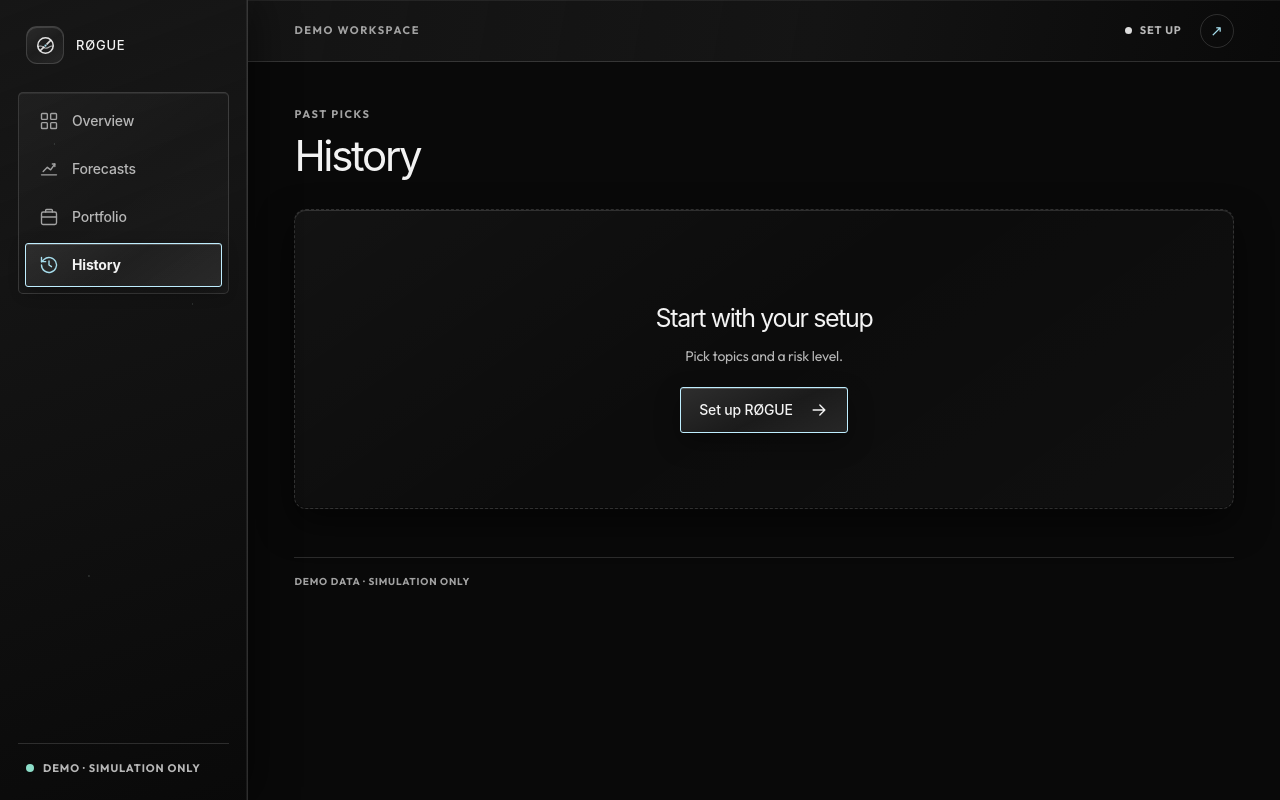
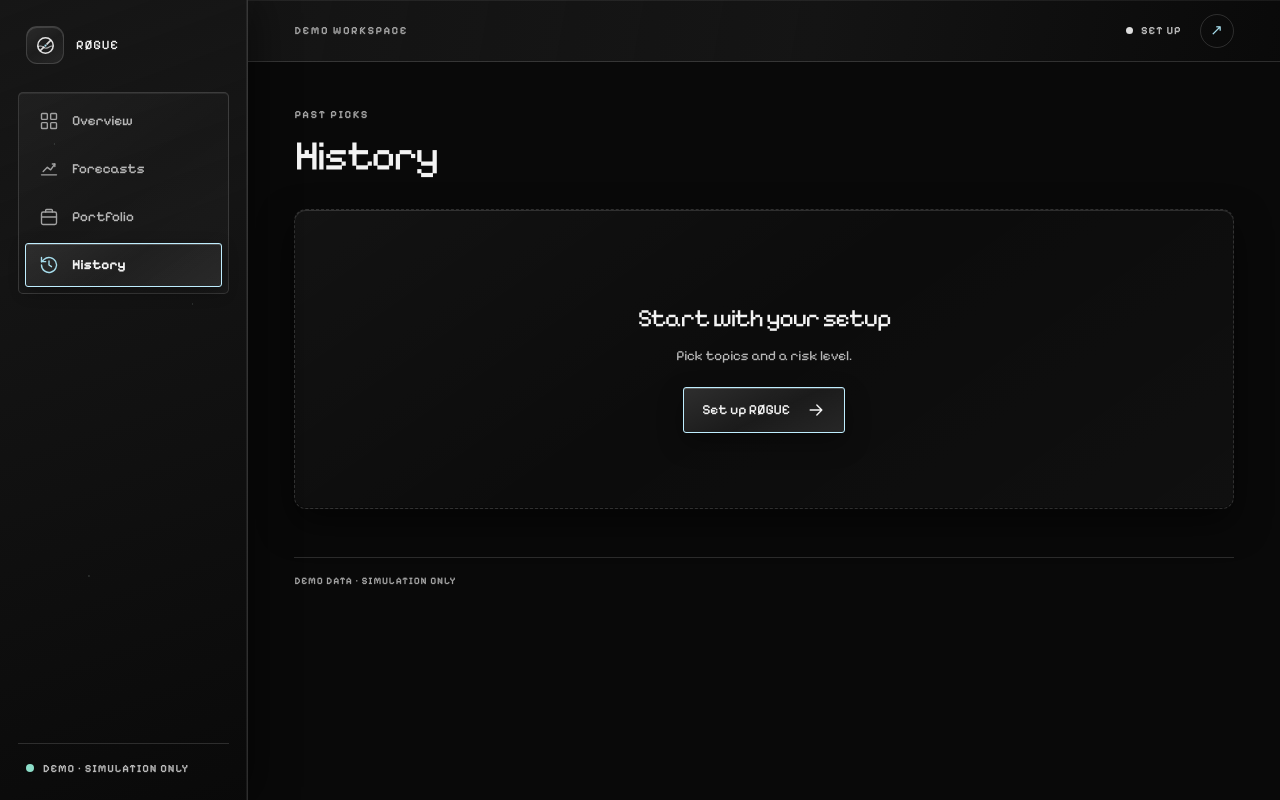
Before and after one commit to anshbalusa-ui/automated-risk-level-betting, a Next.js app: page /history in a window 1280 px wide. Built offline with nearby package versions, Linux system fonts and the light colour scheme.

Commit message:
fix: align type and remove warm demo tint

```diff
--- a/src/app/globals.css
+++ b/src/app/globals.css
@@ -1,7 +1,35 @@
 @import "tailwindcss";
 
-:root { color-scheme:dark; --paper:#090909; --surface:#141414; --raised:#1d1d1d; --ink:#f3f3f3; --muted:#b7b7b7; --quiet:#a2a2a2; --line:#ffffff24; --accent:#a6ddec; --positive:#8cddc8; --warning:#d6d6d6; --negative:#bdbdbd; --font-body:var(--font-rogue-body),"Avenir Next","Helvetica Neue",Arial,sans-serif; --font-display:var(--font-rogue-display),var(--font-rogue-body),"Avenir Next","Helvetica Neue",Arial,sans-serif; --glass-surface:linear-gradient(145deg,#ffffff0b,#ffffff04 48%,#ffffff08); --glass-elevated:linear-gradient(145deg,#ffffff16,#ffffff08 50%,#ffffff0c); --glass-border:#ffffff29; --glass-active:#ffffff8c; --focus:#fff; --glass-shadow:0 12px 30px #0006,inset 0 1px #ffffff18,inset 0 -1px #ffffff08; --glass-blur:blur(16px); }
-@theme inline { --color-background:var(--paper); --color-foreground:var(--ink); --font-sans:var(--font-body); --font-mono:ui-monospace,SFMono-Regular,monospace; }
+:root {
+  color-scheme:dark;
+  --paper:#090c0f;
+  --surface:#11161a;
+  --raised:#171e23;
+  --ink:#f1f6f5;
+  --muted:#aebbbb;
+  --quiet:#859397;
+  --line:#d9e8e81f;
+  --accent:#a6ddec;
+  --positive:#8cddc8;
+  --warning:#d6dfe0;
+  --negative:#bdbfc5;
+  --font-body:var(--font-rogue-body),"Pixelify Sans",sans-serif;
+  --font-display:var(--font-rogue-body),"Pixelify Sans",sans-serif;
+  --font-mono:var(--font-rogue-body),"Pixelify Sans",sans-serif;
+  --glass-surface:linear-gradient(145deg,#ffffff0b,#ffffff04 48%,#ffffff08);
+  --glass-elevated:linear-gradient(145deg,#ffffff16,#ffffff08 50%,#ffffff0c);
+  --glass-border:#d9e8e829;
+  --glass-active:#d8f4f4;
+  --focus:#fff;
+  --glass-shadow:0 12px 30px #0006,inset 0 1px #ffffff18,inset 0 -1px #ffffff08;
+  --glass-blur:blur(16px);
+}
+@theme inline {
+  --color-background:var(--paper);
+  --color-foreground:var(--ink);
+  --font-sans:var(--font-body);
+  --font-mono:var(--font-body);
+}
 * { box-sizing:border-box; }
 html { min-height:100%; background:var(--paper); scroll-behavior:smooth; }
 body { min-height:100vh; margin:0; background:var(--paper); color:var(--ink); font-family:var(--font-body); font-size:15px; line-height:1.55; -webkit-font-smoothing:antialiased; }
@@ -3195,40 +3223,40 @@ html {
 }
 .landing-with-story { overflow:clip; }
 
-/* Analog archive pass: restrained CRT texture and warm, imperfect type. */
+/* Technical archive pass: restrained CRT texture and cool, imperfect type. */
 .landing-editorial {
   background:
-    radial-gradient(circle at 50% 10%,#e8d8bd08,transparent 34%),
-    #0b0a09;
+    radial-gradient(circle at 50% 10%,#c8f2f008,transparent 34%),
+    #090c0f;
 }
 
 .landing-editorial::before {
   background:
-    repeating-linear-gradient(0deg,#f1e8d805 0 1px,transparent 1px 4px),
-    radial-gradient(circle at 50% 18%,#f1e8d805,transparent 32%);
+    repeating-linear-gradient(0deg,#d9e8e805 0 1px,transparent 1px 4px),
+    radial-gradient(circle at 50% 18%,#d9e8e805,transparent 32%);
   opacity:.24;
 }
 
 .hero-video-stage {
   isolation:isolate;
-  background:#0c0b0a;
-  border-color:#e6dac51f;
+  background:#0a0e12;
+  border-color:#d9e8e51f;
 }
 
 
 
 
 .hero-copy-center .sports-eyebrow {
-  color:#a59c8b;
+  color:#91a6aa;
 }
 
 .hero-copy-center .sports-eyebrow i {
-  background:#d2c09a;
-  box-shadow:0 0 0 1px #d2c09a22;
+  background:#a6ddec;
+  box-shadow:0 0 0 1px #a6ddec22;
 }
 
 .hero-copy-center h1 {
-  color:#eee7da;
+  color:#edf5f4;
 }
 
 .hero-copy-center h1 > span,
@@ -3270,7 +3298,7 @@ html {
 .hero-copy-center h1 > span::before,
 .hero-copy-center h1 > em::before,
 .hero-copy-center h1 > b::before {
-  color:#f1e6d3;
+  color:#e6f5f4;
   opacity:.24;
   transform:translate(-1px,-.5px);
   clip-path:inset(8% 0 68% 0);
@@ -3280,7 +3308,7 @@ html {
 .hero-copy-center h1 > span::after,
 .hero-copy-center h1 > em::after,
 .hero-copy-center h1 > b::after {
-  color:#9b8b70;
+  color:#789498;
   opacity:.2;
   transform:translate(1px,.5px);
   clip-path:inset(70% 0 9% 0);
@@ -3288,7 +3316,7 @@ html {
 }
 
 .hero-copy-center h1 em {
-  color:#d8f0ea;
+  color:#bfeeff;
 }
 
 .hero-copy-center h1 b {
@@ -3296,11 +3324,11 @@ html {
 }
 
 .hero-copy-center>p {
-  color:#a9c1be;
+  color:#a9c2c2;
 }
 
 .hero-demo-note {
-  color:#756e61;
+  color:#74878a;
 }
 
 .hero-actions > button {
@@ -3328,11 +3356,11 @@ html {
 }
 
 .landing-secondary {
-  color:#b3aa9a;
+  color:#a6b9bb;
 }
 
 .sports-film {
-  border-color:#e4d9c526;
+  border-color:#d9e8e526;
   box-shadow:0 18px 46px #000a;
 }
 
@@ -3347,37 +3375,10 @@ html {
 
 
 .sports-film figcaption {
-  color:#d2c8b8;
-  background:linear-gradient(180deg,transparent,#080706df 26%,#080706f7 100%);
-}
-
-/* Pixel CRT system: share the landing's archive language with the workspace. */
-:root {
-  --paper:#0b0a09;
-  --surface:#17130f;
-  --raised:#211a13;
-  --ink:#f0e7d8;
-  --muted:#b7ad9d;
-  --quiet:#948a7a;
-  --line:#d8c7a32b;
-  --accent:#d5b474;
-  --positive:#a8c2a5;
-  --warning:#d8b979;
-  --negative:#c89182;
-  --focus:#f0d39a;
-  --glass-surface:linear-gradient(145deg,#e5d1aa16,#ffffff05 48%,#b58d5512);
-  --glass-elevated:linear-gradient(145deg,#f0d8a52b,#ffffff0b 50%,#be91521b);
-  --glass-border:#dec28a45;
-  --glass-active:#f2d59b;
-  --glass-shadow:0 14px 34px #0008,inset 0 1px #fff2,inset 0 -1px #0005;
-  --glass-blur:blur(20px);
-}
-
-body {
-  background:
-    radial-gradient(ellipse at 50% -12%,#3b2b1c 0%,#17120e 38%,#0b0a09 78%);
-  background-attachment:fixed;
-}
+  color:#c6d2d2;
+  background:linear-gradient(180deg,transparent,#070a0ddf 26%,#070a0df7 100%);
+}
+
 
 .landing-editorial,
 .app-frame {
@@ -3433,8 +3434,8 @@ body {
 
 .sidebar {
   z-index:2;
-  border-color:#dec28a45;
-  background:linear-gradient(160deg,#e5d1aa18,#211910e9 32%,#0d0b09ef);
+  border-color:#d9e8e529;
+  background:linear-gradient(160deg,#d9e8e512,#141b20e9 32%,#090c0fef);
   box-shadow:inset -1px 0 #fff1,10px 0 38px #0006;
   backdrop-filter:blur(24px) saturate(.72);
 }
@@ -3446,9 +3447,9 @@ body {
   content:"";
   pointer-events:none;
   background:
-    radial-gradient(circle at 22% 18%,#f4ecdd 0 .6px,transparent 1px),
-    radial-gradient(circle at 78% 38%,#f4ecdd 0 .5px,transparent .9px),
-    radial-gradient(circle at 36% 72%,#f4ecdd 0 .7px,transparent 1.1px);
+    radial-gradient(circle at 22% 18%,#d9f4f0 0 .6px,transparent 1px),
+    radial-gradient(circle at 78% 38%,#d9f4f0 0 .5px,transparent .9px),
+    radial-gradient(circle at 36% 72%,#d9f4f0 0 .7px,transparent 1.1px);
   opacity:.16;
   mix-blend-mode:screen;
 }
@@ -3467,46 +3468,46 @@ body {
 .sidebar nav {
   gap:4px;
   padding:6px;
-  border:1px solid #dec28a2e;
+  border:1px solid #d9e8e52e;
   border-radius:5px;
-  background:#f0d8a508;
+  background:#d9e8e508;
   box-shadow:inset 0 1px #fff1;
 }
 
 .nav-link {
   min-height:44px;
   border-radius:3px;
-  color:#b8ad9b;
+  color:#aebbbb;
   transition:background .2s ease,border-color .2s ease,color .2s ease,transform .2s ease;
 }
 
 .nav-link:hover {
-  border-color:#dec28a45;
-  color:#f0e7d8;
-  background:#f0d8a516;
+  border-color:#d9e8e545;
+  color:#f1f6f5;
+  background:#d9e8e516;
   transform:translateX(1px);
 }
 
 .nav-link.active {
-  border-color:#dec28a68;
-  color:#f6ead4;
-  background:linear-gradient(145deg,#f0d8a52c,#ffffff08 58%,#be91521b);
+  border-color:#d9e8e568;
+  color:#eef8f6;
+  background:linear-gradient(145deg,#d9e8e51c,#ffffff08 58%,#a6ddec1b);
   box-shadow:inset 0 1px #fff3,0 5px 16px #0005;
 }
 
 .nav-index {
-  color:#a99a83;
+  color:#8b9da1;
 }
 
 .nav-link.active .nav-index {
-  color:#e3bd76;
+  color:#a6ddec;
 }
 
 .topbar {
   position:relative;
   z-index:1;
-  border-color:#dec28a45;
-  background:linear-gradient(100deg,#e5d1aa12,#211910dc 55%,#0d0b09dc);
+  border-color:#d9e8e545;
+  background:linear-gradient(100deg,#d9e8e512,#141b20dc 55%,#090c0fdc);
   box-shadow:inset 0 1px #fff1;
   backdrop-filter:blur(22px) saturate(.72);
 }
@@ -3523,7 +3524,7 @@ body {
 
 .stat-card,.panel,.score-card,.onboard-card,.scan-panel,.scan-card,.metric-notes,.empty-state,
 .forecast-list,.table-scroll {
-  border-color:#dec28a45;
+  border-color:#d9e8e545;
   background:var(--glass-surface);
   box-shadow:var(--glass-shadow);
   backdrop-filter:var(--glass-blur) saturate(.78);
@@ -3531,17 +3532,17 @@ body {
 
 .forecast-row:hover,
 .forecast-row:focus-visible {
-  background:linear-gradient(100deg,#f0d8a51e,#ffffff08 52%,#be915215);
+  background:linear-gradient(100deg,#d9e8e51e,#ffffff08 52%,#a6ddec15);
 }
 
 .page-footer {
-  color:#8f826e;
+  color:#829397;
 }
 
 
 @media (max-width:700px) {
   .sidebar {
-    background:linear-gradient(100deg,#211910f5,#0d0b09f5);
+    background:linear-gradient(100deg,#141b20f5,#090c0ff5);
   }
 
   .sidebar nav {
@@ -3568,8 +3569,8 @@ body {
 
 .landing-editorial {
   background:
-    radial-gradient(circle at 50% 10%,#e8d8bd08,transparent 34%),
-    rgba(11,10,9,.70);
+    radial-gradient(circle at 50% 10%,#c8f2f008,transparent 34%),
+    rgba(9,12,15,.70);
 }
 
 
@@ -3585,7 +3586,7 @@ body {
   inset:0;
   display:block;
   pointer-events:none;
-  background:repeating-linear-gradient(0deg,rgb(238 231 211 / 4%) 0 1px,transparent 1px 5px);
+  background:repeating-linear-gradient(0deg,rgb(217 232 232 / 4%) 0 1px,transparent 1px 5px);
   opacity:.42;
   mix-blend-mode:screen;
 }
@@ -3596,9 +3597,9 @@ body {
   inset:0;
   background-color:#111;
   background-image:
-    linear-gradient(128deg,transparent 0 42%,rgb(215 198 159 / 16%) 42% 43%,transparent 43% 100%),
+    linear-gradient(128deg,transparent 0 42%,rgb(166 221 236 / 16%) 42% 43%,transparent 43% 100%),
     linear-gradient(18deg,transparent 0 54%,rgb(121 159 151 / 16%) 54% 55%,transparent 55% 100%),
-    repeating-linear-gradient(90deg,transparent 0 19px,rgb(235 231 215 / 4%) 20px,transparent 21px);
+    repeating-linear-gradient(90deg,transparent 0 19px,rgb(219 232 237 / 4%) 20px,transparent 21px);
   filter:saturate(.72) contrast(1.1);
 }
 
@@ -3607,7 +3608,7 @@ body {
 }
 
 .sports-film-fallback-basketball {
-  background-color:#30261c;
+  background-color:#1f2930;
 }
 
 .sports-film-fallback-soccer {
@@ -3856,7 +3857,7 @@ body {
   inset:0;
   display:block;
   pointer-events:none;
-  background:repeating-linear-gradient(0deg,rgb(238 231 211 / 4%) 0 1px,transparent 1px 5px);
+  background:repeating-linear-gradient(0deg,rgb(217 232 232 / 4%) 0 1px,transparent 1px 5px);
   opacity:.42;
   mix-blend-mode:screen;
 }
@@ -3867,9 +3868,9 @@ body {
   inset:0;
   background-color:#111;
   background-image:
-    linear-gradient(128deg,transparent 0 42%,rgb(215 198 159 / 16%) 42% 43%,transparent 43% 100%),
+    linear-gradient(128deg,transparent 0 42%,rgb(166 221 236 / 16%) 42% 43%,transparent 43% 100%),
     linear-gradient(18deg,transparent 0 54%,rgb(121 159 151 / 16%) 54% 55%,transparent 55% 100%),
-    repeating-linear-gradient(90deg,transparent 0 19px,rgb(235 231 215 / 4%) 20px,transparent 21px);
+    repeating-linear-gradient(90deg,transparent 0 19px,rgb(219 232 237 / 4%) 20px,transparent 21px);
   filter:saturate(.72) contrast(1.1);
 }
 
@@ -3878,7 +3879,7 @@ body {
 }
 
 .sports-film-fallback-basketball {
-  background-color:#201b16;
+  background-color:#1f2930;
 }
 
 .sports-film-fallback-soccer {
@@ -4035,3 +4036,13 @@ body {
 .app-frame .page-footer {
   color:var(--quiet);
 }
+
+/* The reference typeface is the product language, including former mono readouts. */
+.site-content,
+.site-content * {
+  font-family:var(--font-body) !important;
+}
+
+html {
+  font-synthesis:none;
+}
--- a/src/app/layout.tsx
+++ b/src/app/layout.tsx
@@ -3,13 +3,14 @@ import type { Metadata } from "next";
 import { AgentProvider } from "@/components/AgentProvider";
 import { SmoothScroll } from "@/components/SmoothScroll";
 import DyeWhorl from "@/components/ui/dye-whorl";
-import { Outfit } from "next/font/google";
+import { Pixelify_Sans } from "next/font/google";
 import "lenis/dist/lenis.css";
 import "./globals.css";
 
 
-const outfit = Outfit({
+const pixelify = Pixelify_Sans({
   subsets: ["latin"],
+  weight: ["400", "500", "600", "700"],
   variable: "--font-rogue-body",
   display: "swap",
 });
@@ -22,7 +23,7 @@ export const metadata: Metadata = {
 
 export default function RootLayout({ children }: { children: ReactNode }) {
   return (
-    <html lang="en" className={`h-full antialiased ${outfit.variable}`}>
+    <html lang="en" className={`h-full antialiased ${pixelify.variable}`}>
       <body className="min-h-full flex flex-col">
         <DyeWhorl className="site-ambient-whorl" speed={0.3} density={0.38} stir={0.06} />
         <SmoothScroll />
```
Also changed, not shown: 1 other file (tests, documents, lock files or other folders).
